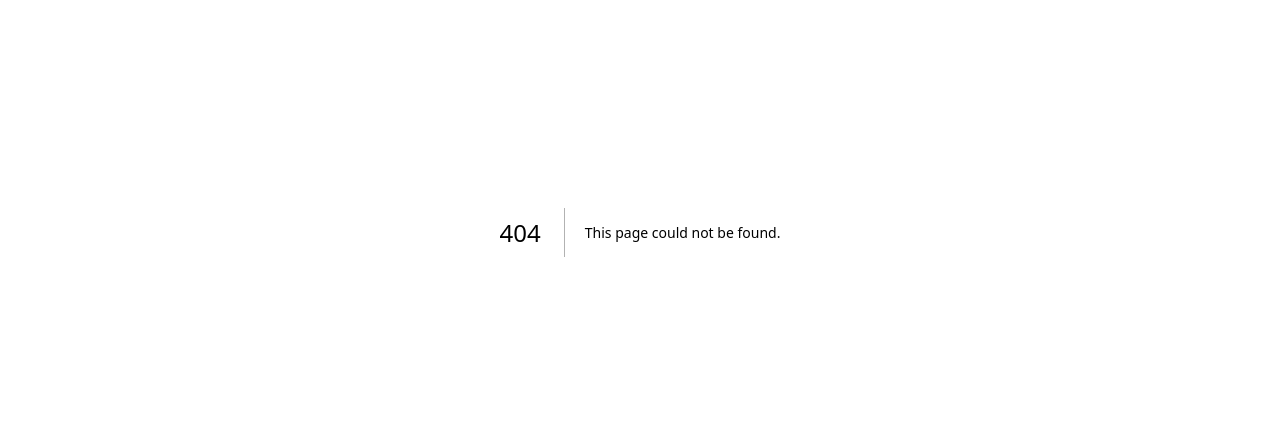
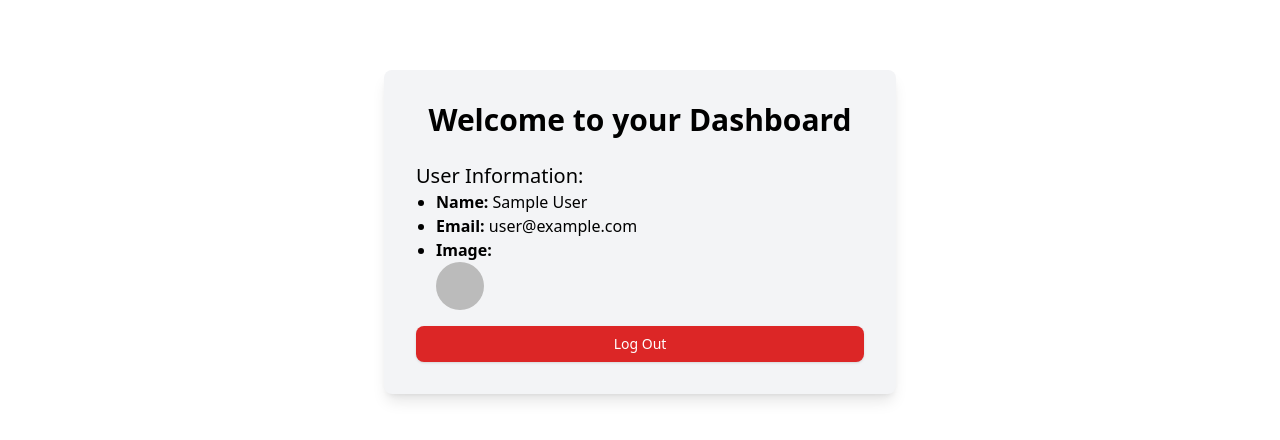
Before and after one commit to ujjwal509kumar/ShareABite, a Next.js app: page /dashboard in a window 1280 px wide. Before the commit this address had no page. Shown: the part 168-608 px from the top of the page. Built offline with nearby package versions, Linux system fonts and the light colour scheme; no server answers; sample sign-in values are in the browser's storage.

Commit message:
created dashboard page v1

```diff
--- /dev/null
+++ b/app/dashboard/page.js
@@ -0,0 +1,63 @@
+"use client"
+import { useSession, signOut } from "next-auth/react";
+import { useRouter } from "next/navigation";
+import Head from "next/head";
+import { Button } from "@/components/ui/button";
+import Image from "next/image";
+
+export default function Dashboard() {
+    const { data: session, status } = useSession();
+    const router = useRouter();
+
+    if (status === 'loading') {
+        return (
+            <div className="min-h-screen flex items-center justify-center">
+                <div className="loader"></div>
+            </div>
+        );
+    }
+
+    if (!session) {
+        router.push('/signin');
+        return null;
+    }
+
+    const handleLogout = async () => {
+        await signOut({ callbackUrl: "/signin" });
+    };
+
+    return (
+        <>
+            <Head>
+                <title>Dashboard</title>
+            </Head>
+            <div className="min-h-screen flex items-center justify-center bg-white text-black dark:bg-black dark:text-white">
+                <div className="w-full max-w-lg p-8 rounded-lg shadow-lg bg-gray-100 dark:bg-gray-800">
+                    <h1 className="text-3xl font-bold text-center mb-6">Welcome to your Dashboard</h1>
+                    <div className="mb-4">
+                        <p className="text-xl">User Information:</p>
+                        <ul className="list-disc ml-5">
+                            <li><strong>Name:</strong> {session.user?.name}</li>
+                            <li><strong>Email:</strong> {session.user?.email}</li>
+                            <li><strong>Image:</strong> {session.user?.image ? (
+                                <Image
+                                    src={session.user?.image}
+                                    alt="Profile"
+                                    width={48}
+                                    height={48}
+                                    className="rounded-full"
+                                />
+                            ) : "No image available"}</li>
+                        </ul>
+                    </div>
+                    <Button
+                        onClick={handleLogout}
+                        className="w-full py-3 bg-red-600 text-white rounded-lg hover:bg-red-500 transition-all dark:bg-red-500 dark:hover:bg-red-400"
+                    >
+                        Log Out
+                    </Button>
+                </div>
+            </div>
+        </>
+    );
+}
```
